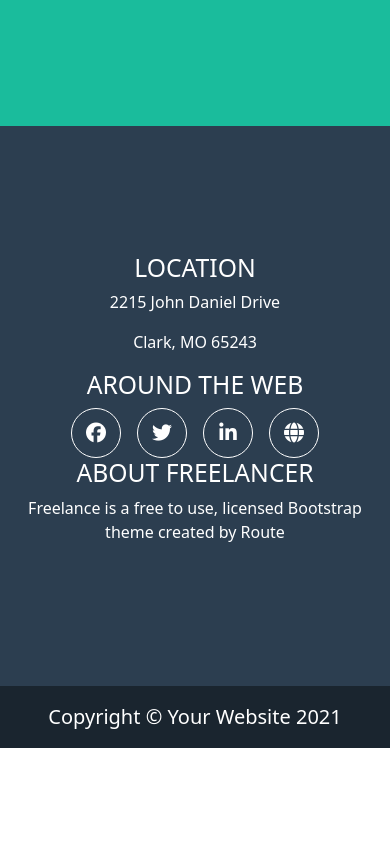
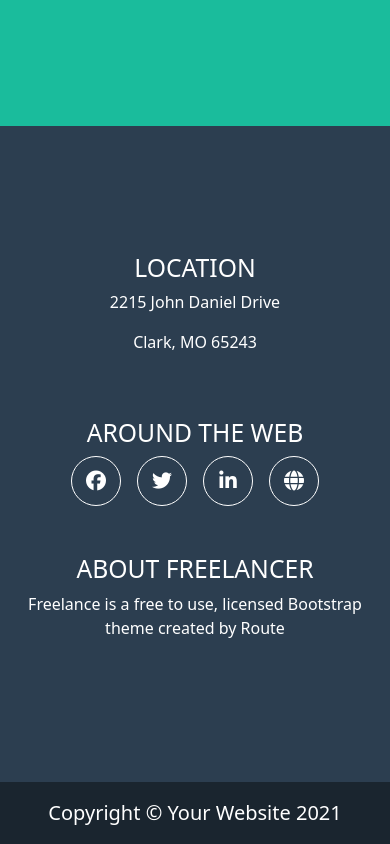
Before and after one commit to yous0001/react-assignment1, a React (Create React App) app: page / in a window 390 px wide. Shown: the part 718-1562 px from the top of the page. Before the commit the page ends 1466 px from the top, so only its background shows below. Built offline with nearby package versions, Linux system fonts and the light colour scheme.

Commit message:
style: improve footer responsive

```diff
--- a/src/Components/Footer/Footer.jsx
+++ b/src/Components/Footer/Footer.jsx
@@ -5,7 +5,7 @@ export default class Footer extends Component {
     return (
       <footer>
         <div className="container">
-            <div className="row text-center">
+            <div className="row text-center g-5">
                 <div className="col-md-4">
                     <h2>LOCATION</h2>
                     <p>2215 John Daniel Drive</p>
```
